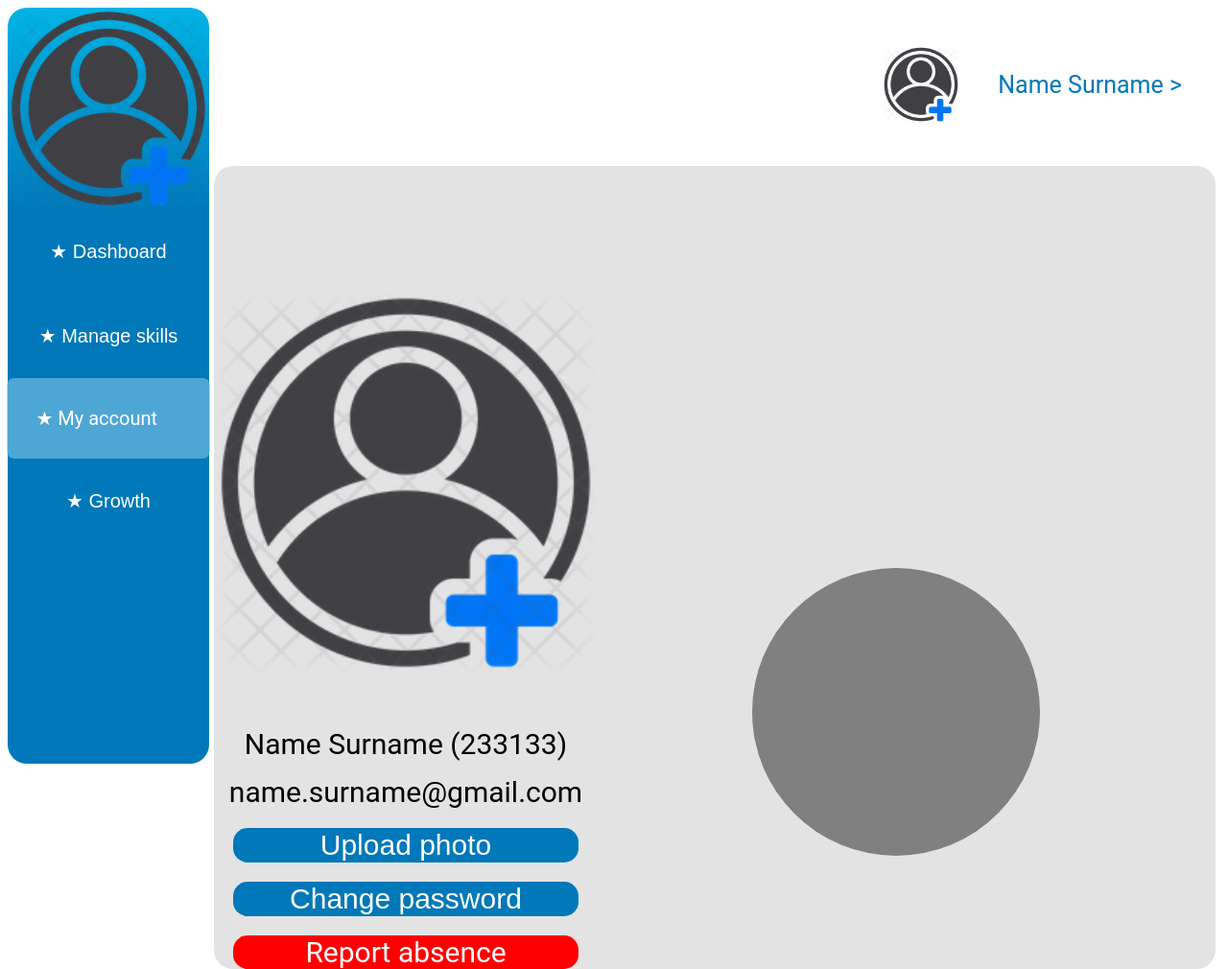
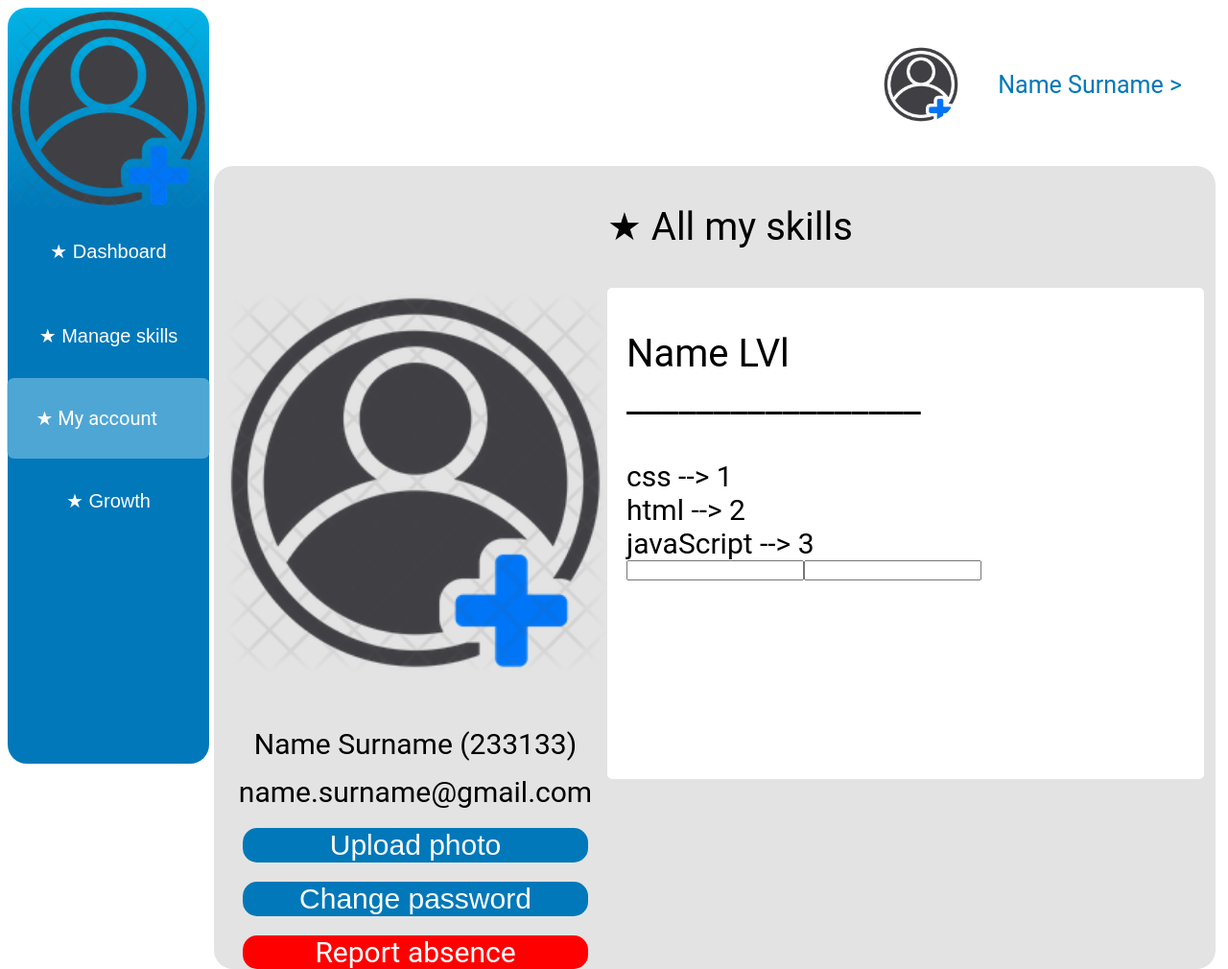
Before and after one commit to Feredi123/projekt-zespo-owy, a website: page public/my-account.html in a window 1280 px wide. Shown: the whole page at 96% size. Drawn offline with nearby package versions, Linux system fonts and the light colour scheme.

Commit message:
dodałem początkową funkcjonalność dla all my skills w zakładce my account
żeby dodac koloejne elementy należy wpisac nazwę skilla i nacisnąć enter po czym powtórzyć czynność dla poziomu. Usuwać można poprzez naciskanie na nazwy skilli.

```diff
--- /dev/null
+++ b/public/list-of-skills.js
@@ -0,0 +1,44 @@
+const app = Vue.createApp({
+  data() {
+    return {
+      skills: ["css", "html", "javaScript"],
+      lvl: [1, 2, 3],
+      propValue: "",
+      newPropValue: "",
+      // employeesData: {
+      //   type: Object,
+      //   employee_id: 0,
+      //   first_name: "balls",
+      //   second_name: "",
+      //   email: null,
+      //   phone: null,
+      //   password: null,
+      //   photo: null,
+      //   admin_rights: null,
+      //   manager_id: null,
+      // },
+    };
+  },
+
+  methods: {
+    addValue(table, value){
+      table.push(value);
+    },
+    removeValue(table, tableLvl, index){
+      table.splice(index,1);
+      tableLvl.splice(index,1);
+    }
+    // addCondition() {
+    //   this.conditions.push(this.newCondition);
+    //   this.newCondition = "";
+    // },
+    // removeCondition(index) {
+    //   this.conditions.splice(index, 1);
+    // },
+    // saveEmployeeData(employeeData) {
+    //   this.employeesData = Object.assign({}, employeeData);
+    // },
+  },
+});
+
+app.mount("#list-of-skills");
--- a/public/my-account.html
+++ b/public/my-account.html
@@ -16,6 +16,8 @@
     <link rel="stylesheet" href="styles/workspace.css">
     <link rel="stylesheet" href="styles/top-bar.css">
     <link rel="stylesheet" href="styles/my-account.css">
+    <script src="https://unpkg.com/vue@next" defer></script>
+    <script src="list-of-skills.js" defer></script>
   </head>
 
   <body>
@@ -55,16 +57,17 @@
               <absence-button>Report absence</absence-button>
           </user-info>
 
-          <list-of-skills style="display:flex; flex:1; background-color:white; align-items:center; align-self: center; flex-direction:column;position:relative">
-              <dev style="min-width:500px; flex:1;background-color:white; border-color:gray;">
-              </dev>
-              <dev style="min-width:300px; min-height:300px; border-radius:50%; flex:1; background-color: gray; border-color:gray; position:absolute; left:25%; top:25%;">
-              </dev>
-              <dev style="min-width:500px; flex:1; background-color: white; border-color:gray;">
-              </dev>
-            </list-of-skills>
+          <list-of-skills style="display:flex; flex:1; flex-direction:column; max-height: 80vh;" id="list-of-skills">
+            <p>&#9733; All my skills</p>
+            <skills style="flex:1; background-color: white; border-color:gray; max-height: 80%; max-width: 95%; border-radius:5px; padding-left:20px; overflow-y: scroll; position:relative;">
+                <p style="position:sticky; top:0%; left:5%; background-color:white; padding-top:5px;">Name                         LVl<br>
+                _________________</p>
+                <skill style="display:block; background-color: white;" v-for="(skill,index) in skills" v-on:click="removeValue(skills, lvl,index)"> {{skill}} --> {{lvl[index]}}</skill>
+                <input type="text" v-model="propValue" v-on:keyup.enter="addValue(skills, propValue)">
+                <input type="text" v-model="newPropValue" v-on:keyup.enter="addValue(lvl, newPropValue)">
+            </skills>
+          </list-of-skills>
       </my-account>
-
-  </main>
+    </main>
   </body>
 </html>
--- a/public/styles/my-account.css
+++ b/public/styles/my-account.css
@@ -17,6 +17,7 @@ my-account user-info{
     border-color:white;
     max-width:400px;
     padding-top:50px;
+    margin-left:10px;
 }
 
 user-info text{
@@ -81,3 +82,10 @@ user-info img{
 my-account list-of-skills{
     display:flex;
 }
+
+list-of-skills p{
+    font-size:40px;
+}
+list-of-skills skill{
+    font-size:30px;
+}
--- a/public/styles/side-bar.css
+++ b/public/styles/side-bar.css
@@ -10,6 +10,9 @@
 
   .side-bar logo{
     width: 100%;
+    border-radius:50%;
+    border-color:black;
+    border-width: 5px;
   }
 
   .side-bar button{
--- a/public/styles/top-bar.css
+++ b/public/styles/top-bar.css
@@ -9,6 +9,9 @@
 
 .user-bar-logo{
     height: 50%;
+    border-radius:50%;
+    border-color:black;
+    border-width: 5px;
   }
 
 .dropdown {
```
Also changed, not shown: public/index.html (+4 -4 lines), public/manage-skills.html (+9 -15 lines), public/workspace-table.js (+5 -5 lines), public/styles/avatar.jpg (added), public/styles/placeholder2.png (deleted), public/styles/placeholder3.png (deleted), 1 other file.
